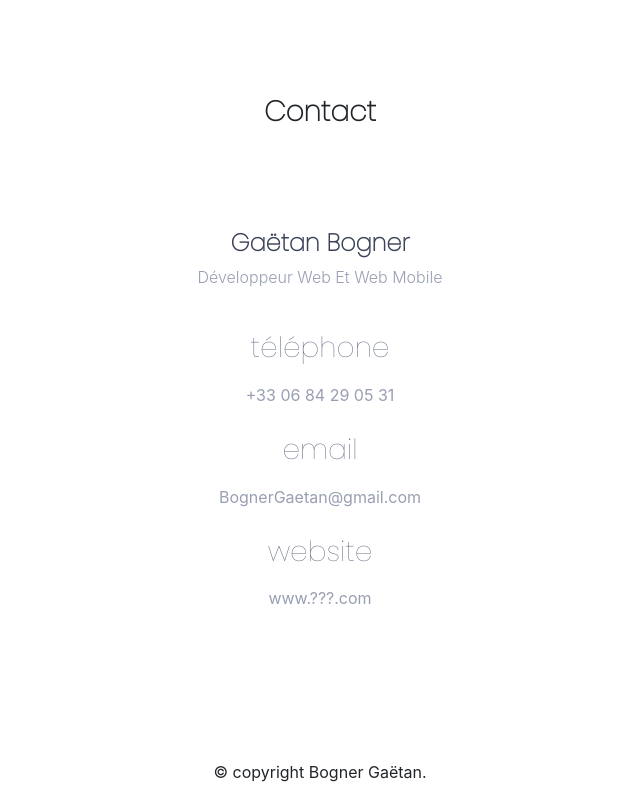
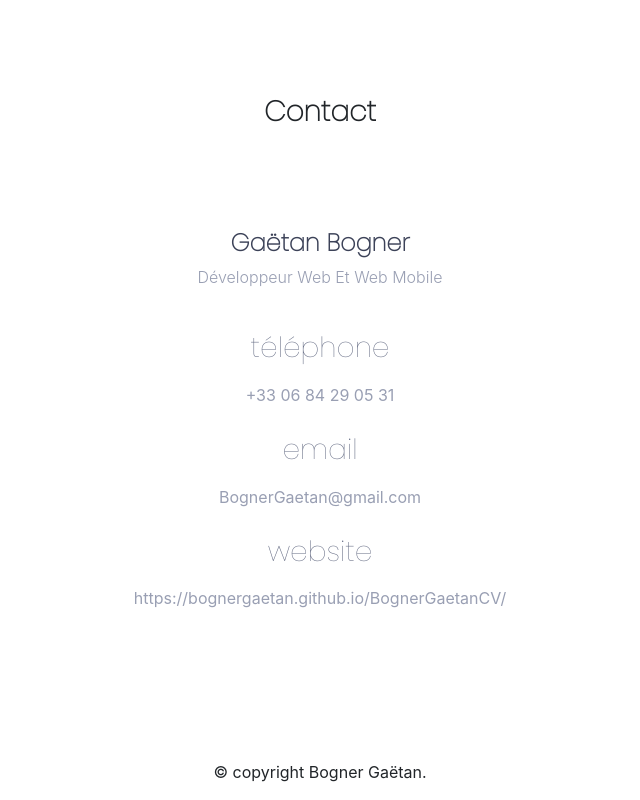
Before and after one commit to BognerGaetan/BognerGaetanCV, a website: page index.html in a window 1280 px wide. Shown: the part 3922-4722 px from the top of the page, without its empty margins (320-960 px from the left). Drawn offline with nearby package versions, Linux system fonts and the light colour scheme.

Commit message:
website change

```diff
--- a/index.html
+++ b/index.html
@@ -556,7 +556,7 @@
                         </div>
                         <div class="single-contact-add-info">
                             <h3>website</h3>
-                            <p>www.???.com</p>
+                            <p>https://bognergaetan.github.io/BognerGaetanCV/</p>
                         </div>
                     </div>
                 </div>
```
